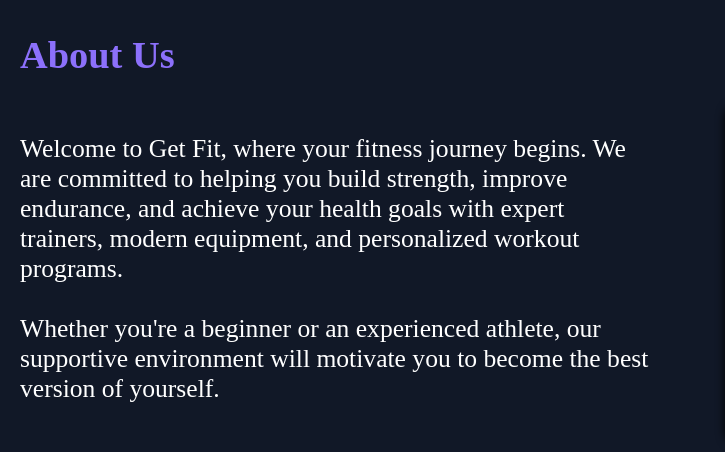
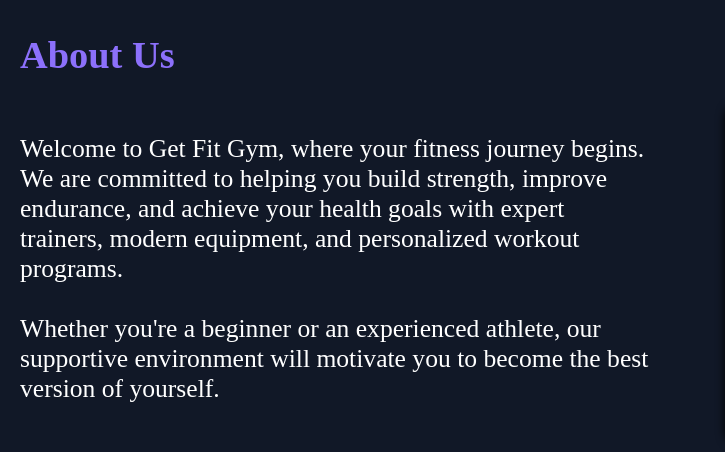
Before and after one commit to mugimukesh/GET-FIT, a plain HTML site: page Index.html in a window 1280 px wide. Shown: the part 2280-2732 px from the top of the page, 0-725 px from the left. Drawn offline with Linux system fonts and the light colour scheme.

Commit message:
change in about

```diff
--- a/Index.html
+++ b/Index.html
@@ -76,7 +76,7 @@
       <div class="abtConImg">
         <div class="abtcon">
           <p>
-            Welcome to Get Fit, where your fitness journey begins. We are
+            Welcome to Get Fit Gym, where your fitness journey begins. We are
             committed to helping you build strength, improve endurance, and
             achieve your health goals with expert trainers, modern equipment,
             and personalized workout programs. <br /><br />
```
